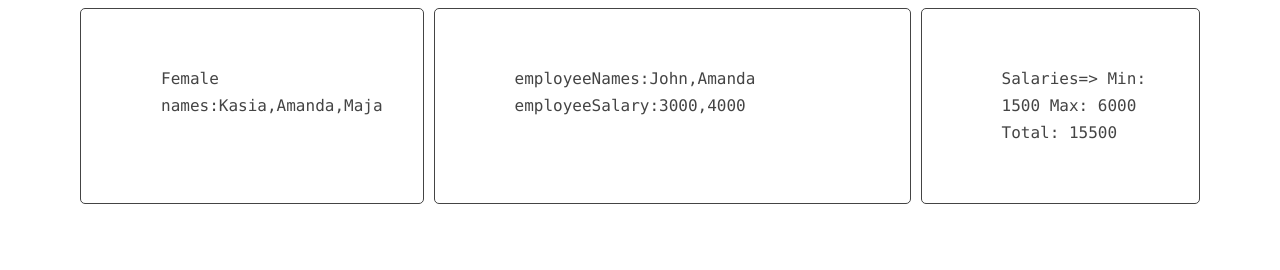
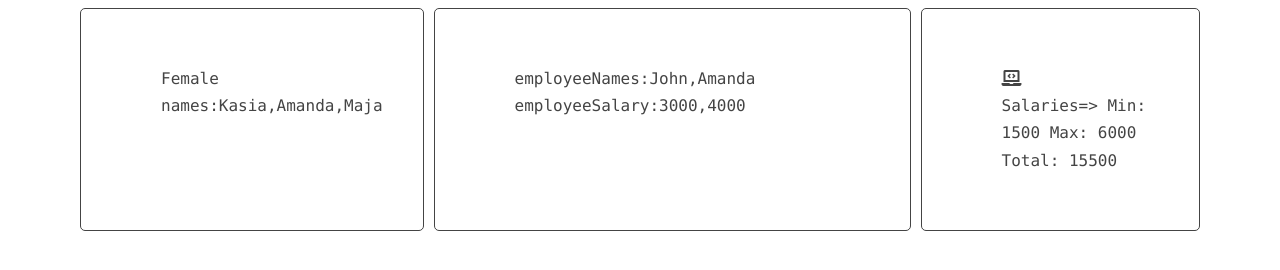
Before and after one commit to kai-mareving/workshop-js-mod10, a website: page index.html in a window 1280 px wide. Drawn offline with Linux system fonts and the light colour scheme.

Commit message:
Change 0.1

```diff
--- a/index.html
+++ b/index.html
@@ -3,7 +3,8 @@
 <head>
   <meta charset="utf-8">
   <meta name="viewport" content="width=device-width, initial-scale=1">
-  <title>Title</title>
+  <title>Workshop - Module 10</title>
+  <link rel="stylesheet" href="https://use.fontawesome.com/releases/v5.5.0/css/all.css">
   <link rel="stylesheet" href="css/style.css">
 </head>
 <body>
--- a/js/functions.js
+++ b/js/functions.js
@@ -43,6 +43,7 @@ utils.calculateSalaries = function (salaries) {
   salaries.forEach(function (salary) {
     salaryTotal += salary;
   });
+  dom.listRight.insertAdjacentHTML('beforeend', '<span style="text-align: center"><i class="fas fa-laptop-code"></i></span><br>');
   dom.listRight.insertAdjacentHTML('beforeend', 'Salaries=> Min: ' + salaryMin + ' Max: ' + salaryMax + ' Total: ' + salaryTotal+'<br>');
   console.log('salaryMin: ', salaryMin, ' salaryMax: ', salaryMax, ' salaryTotal: ', salaryTotal);
 };
```
Also changed, not shown: sass/style.scss (line endings or trailing spaces).
